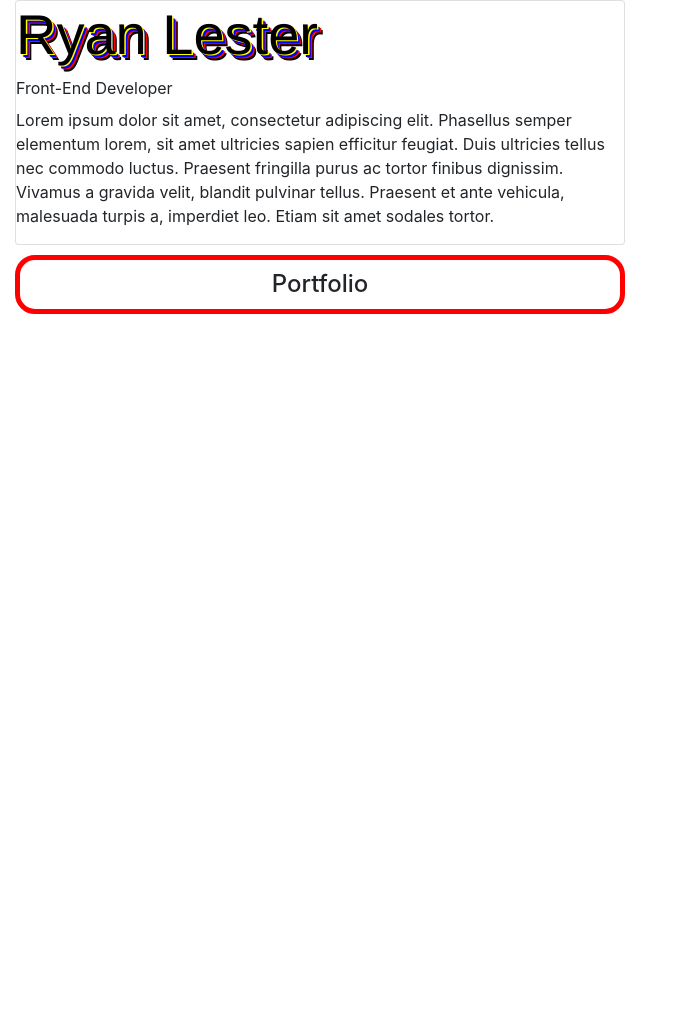
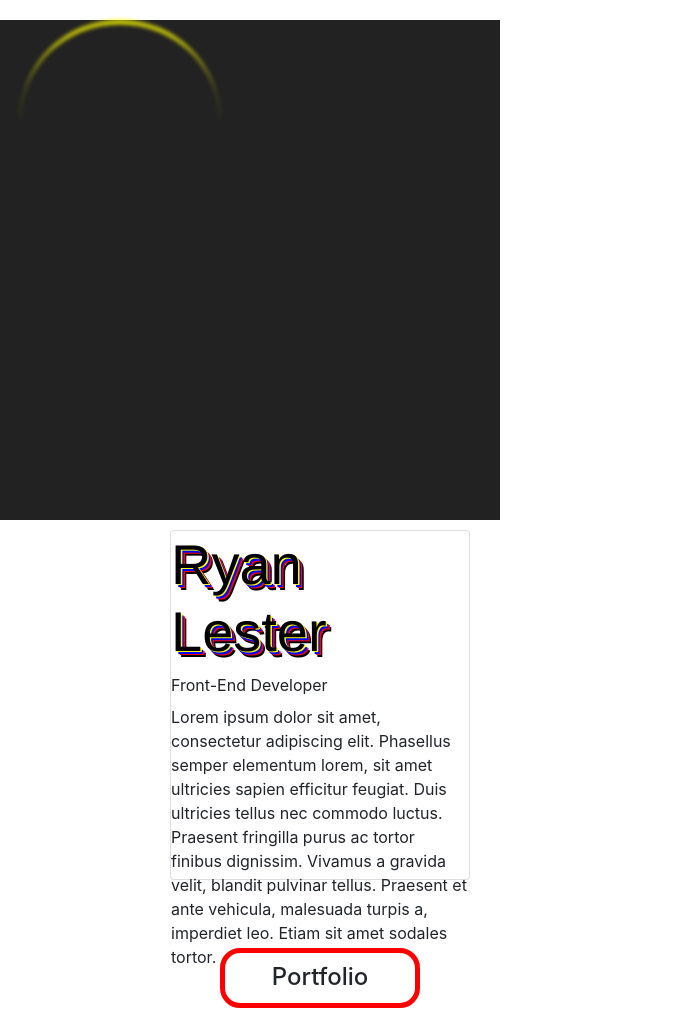
Before and after one commit to ryanlester91/port20, a plain HTML site: page index.html in a window 1280 px wide. Shown: the whole page, without its empty margins (0-688 px from the left). Before the commit the page ends 800 px from the top, so only its background shows below. Drawn offline with nearby package versions, Linux system fonts and the light colour scheme.

Commit message:
swirl-section div, begun swirl project with yellow blur arc

```diff
--- a/index.html
+++ b/index.html
@@ -10,8 +10,13 @@
 </head>
 
 <body>
-
-        <div>
+    <div id="swirl-section">
+        <div class="swirl swirlIn">
+            <div></div>
+            <div></div>
+            <div></div>
+        </div>
+    </div>
 
             <div class="page-wrapper">
                 <div class="col-sm-6 content">
@@ -28,7 +33,7 @@
                         </div>
                     </div>
                 </div>
-
+                    <br><br>
 
                         <div id="portfolioRedirect">
                             <div class="hero-btn-group">
--- a/style.css
+++ b/style.css
@@ -1,5 +1,7 @@
-#frontinfo {
-    background-color: burlywood;
+.card {
+    width: 300px;
+    height: 350px;
+    margin: 10px auto;
 }
 h2 {
     font-size: 64px;
@@ -22,4 +24,34 @@ h2 {
     box-sizing: border-box;
     background-color: transparent;
     cursor: pointer;
+    width: 200px;
+    height: 60px;
 }
+
+#swirl-section {
+    background-color: #222;
+    width: 500px;
+    height: 500px;
+
+}
+
+.swirl{
+    width: 200px;
+    height: 200px;
+    position: relative;
+    filter:blur(2px);
+    margin: 20px;
+}
+
+.swirl div{
+    border: 4px solid yellow;
+    border-width:4px 0 0 0;
+    border-radius: 50%;
+    position: absolute;
+
+}
+
+.swirl div:first-child{
+    width: 200px;
+    height: 200px;
+}
```
